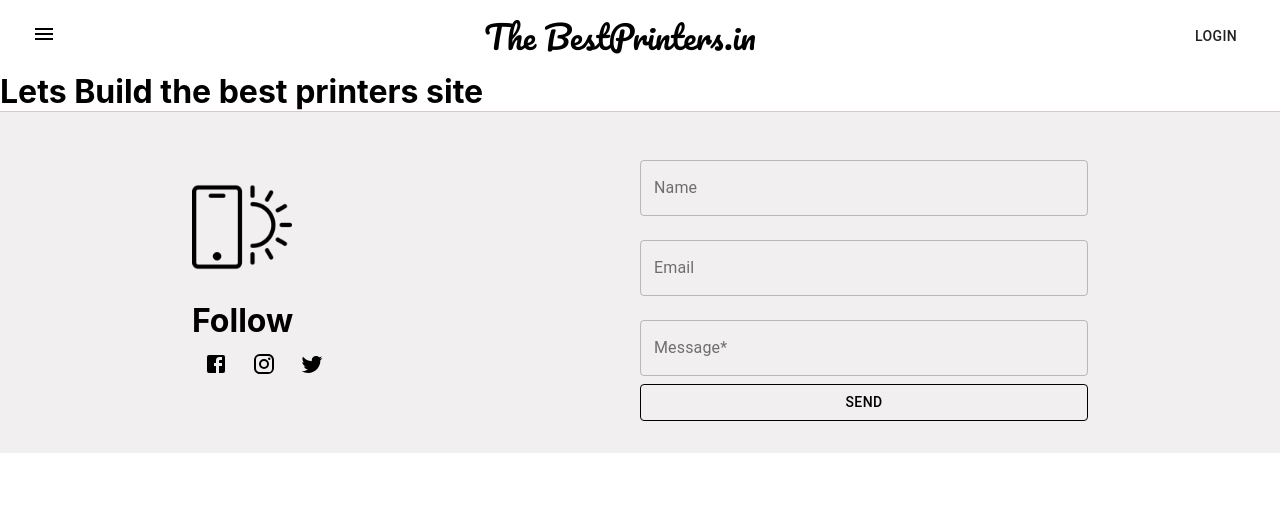
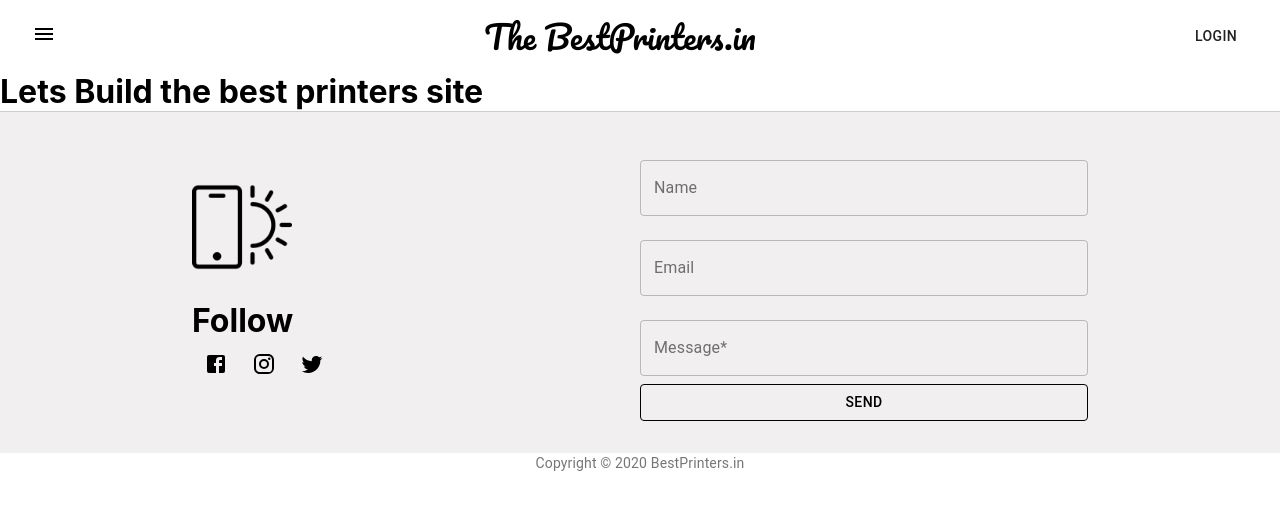
Before and after one commit to bineetNaidu/best-printers, a Next.js app: page / in a window 1280 px wide. Shown: the top 510 px of the page. Built offline with nearby package versions, Linux system fonts and the light colour scheme.

Commit message:
updated footer

```diff
--- a/components/Footer.tsx
+++ b/components/Footer.tsx
@@ -5,9 +5,11 @@
 import TwitterIcon from '@material-ui/icons/Twitter';
 import TextField from '@material-ui/core/TextField';
 import Button from '@material-ui/core/Button';
+import Typography from '@material-ui/core/Typography';
 
 const Footer: React.FC = () => {
   return (
+    <>
       <div className={styles.footer}>
         <div className={styles.footer__left}>
           <img src="/joinus.png" className={styles.footer__img} />
@@ -51,6 +53,13 @@
           </form>
         </div>
       </div>
+      <Typography variant="body2" color="textSecondary" align="center">
+        {'Copyright © '}
+        {new Date().getFullYear()}
+        {` `}
+        BestPrinters.in
+      </Typography>
+    </>
   );
 };
 
```
Lines whose indentation alone changed are shown as unchanged.
